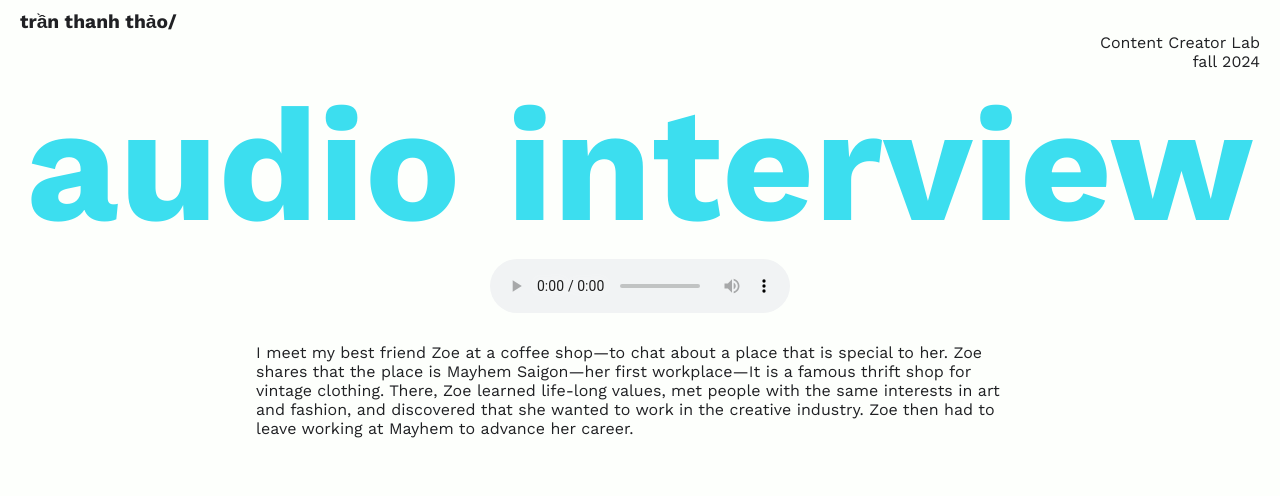
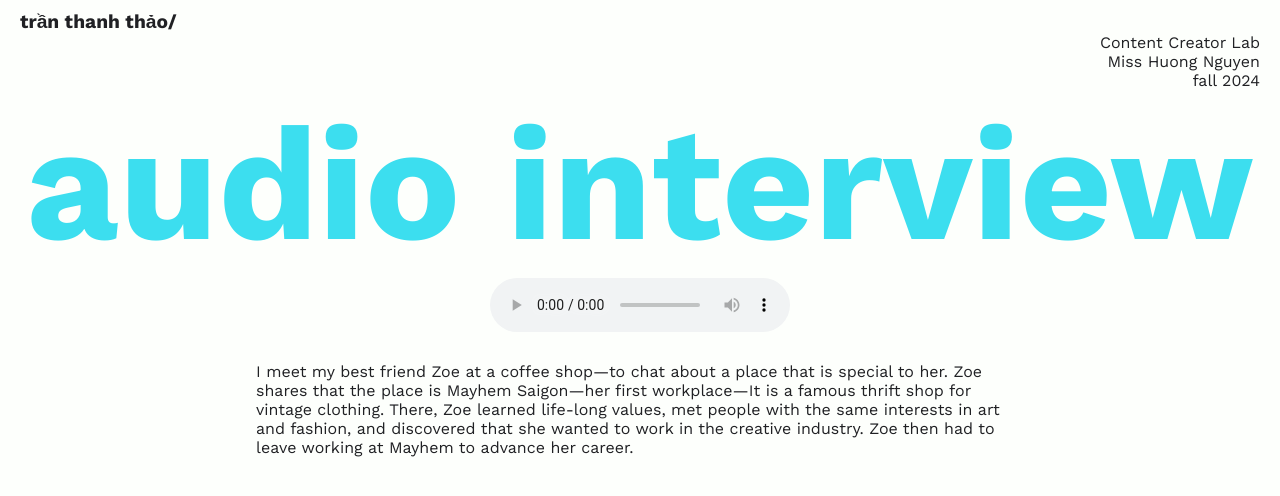
Before and after one commit to tranthanhhthao/swinburne-CCL-audiointerview, a plain HTML site: page index.html in a window 1280 px wide. Drawn offline with nearby package versions, Linux system fonts and the light colour scheme.

Commit message:
Add files via upload

```diff
--- a/index.html
+++ b/index.html
@@ -19,6 +19,7 @@
 
     <div class="info">
         <p>Content Creator Lab</p>
+        <p>Miss Huong Nguyen</p>
         <p>fall 2024</p>
     </div>
 
```
